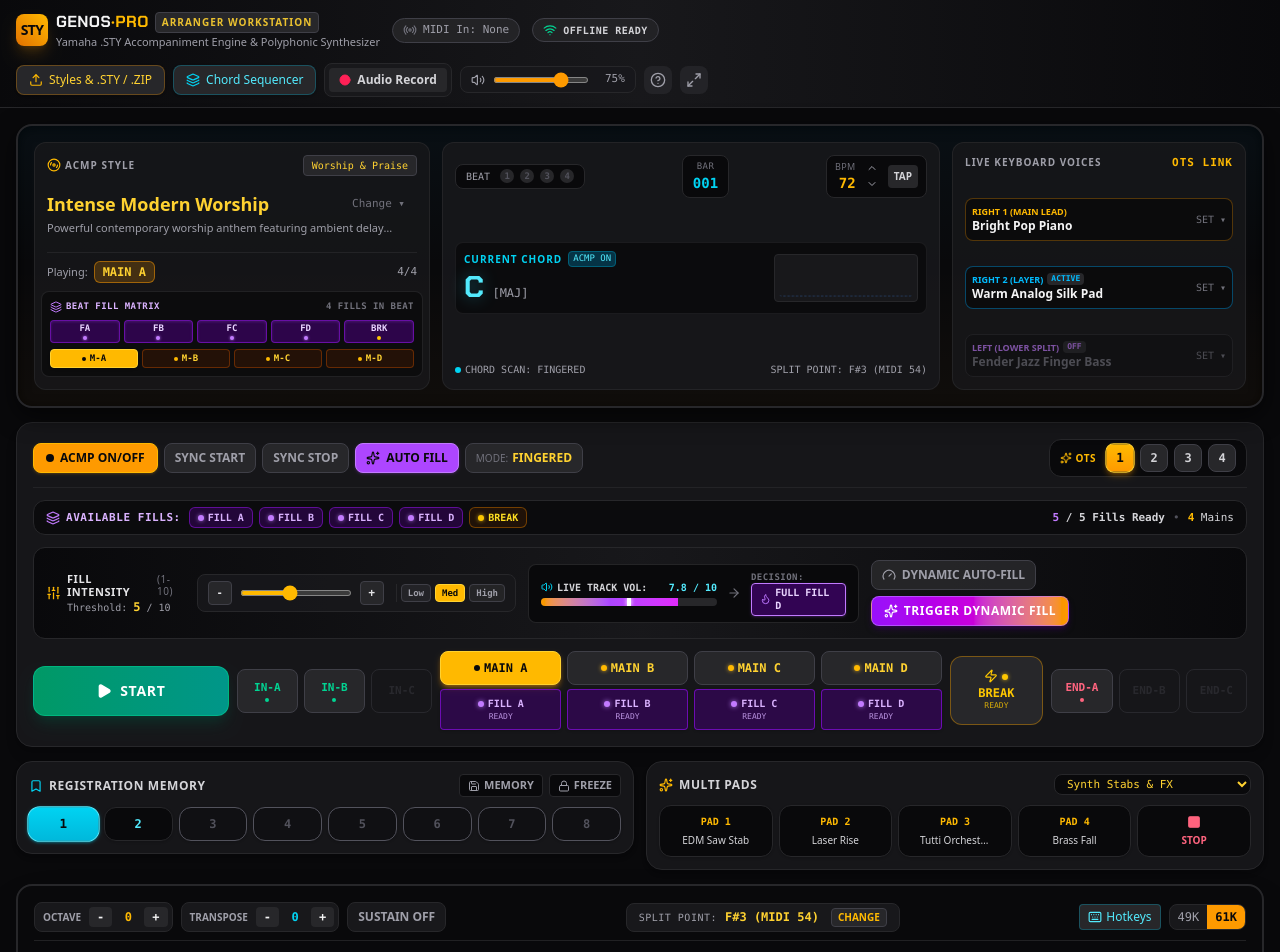
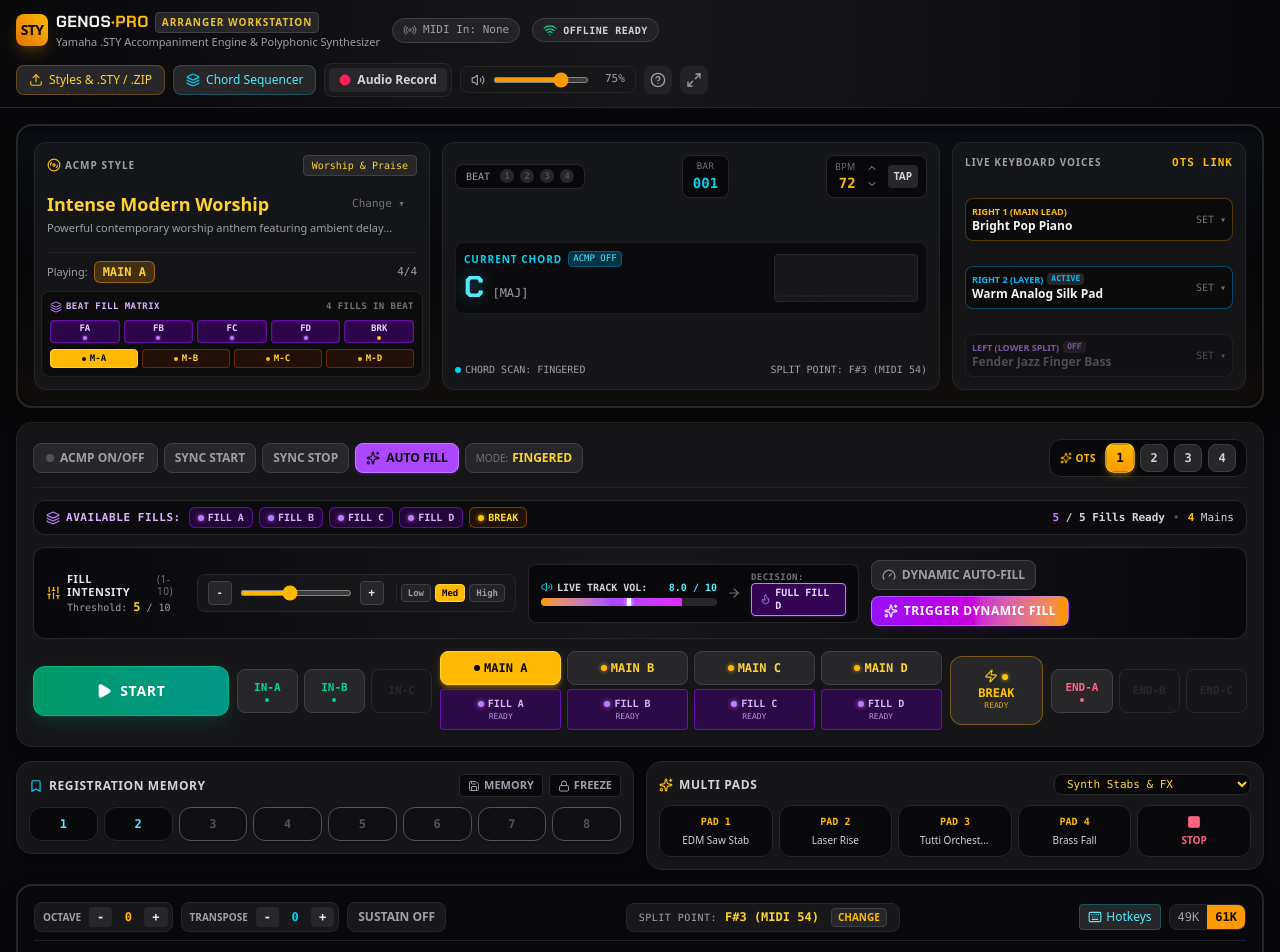
Before and after one commit to Neshley/derrick-munene, a React (Vite) app: page / in a window 1280 px wide. Shown: the top 952 px of the page. Built offline with nearby package versions, Linux system fonts and the light colour scheme.

Commit message:
refactor: disable default accompaniment and reset registration slot
- Set initial `acmpEnabled` state to false in App and StylePlayer.
- Reset `activeSlot` to null in RegistrationMemory to avoid auto-selection on initialization.

```diff
--- a/src/App.tsx
+++ b/src/App.tsx
@@ -59,7 +59,7 @@
   const [beat, setBeat] = useState<number>(1);
 
   // Accompaniment toggles
-  const [acmpEnabled, setAcmpEnabled] = useState<boolean>(true);
+  const [acmpEnabled, setAcmpEnabled] = useState<boolean>(false);
   const [syncStart, setSyncStart] = useState<boolean>(false);
   const [syncStop, setSyncStop] = useState<boolean>(false);
   const [autoFill, setAutoFill] = useState<boolean>(true);
--- a/src/audio/stylePlayer.ts
+++ b/src/audio/stylePlayer.ts
@@ -18,7 +18,7 @@
   private syncStart: boolean = false;
   private syncStop: boolean = false;
   private autoFill: boolean = true;
-  private acmpEnabled: boolean = true;
+  private acmpEnabled: boolean = false;
 
   private currentSection: StyleSection = 'main_a';
   private nextQueuedSection: StyleSection | null = null;
--- a/src/components/RegistrationMemory.tsx
+++ b/src/components/RegistrationMemory.tsx
@@ -29,7 +29,7 @@
   acmpEnabled,
   onRecallPreset,
 }) => {
-  const [activeSlot, setActiveSlot] = useState<number | null>(1);
+  const [activeSlot, setActiveSlot] = useState<number | null>(null);
   const [isArmingStore, setIsArmingStore] = useState(false);
   const [isFreezeActive, setIsFreezeActive] = useState(false);
 
```
Also changed, not shown: 1 other file (tests, documents, lock files or other folders).
